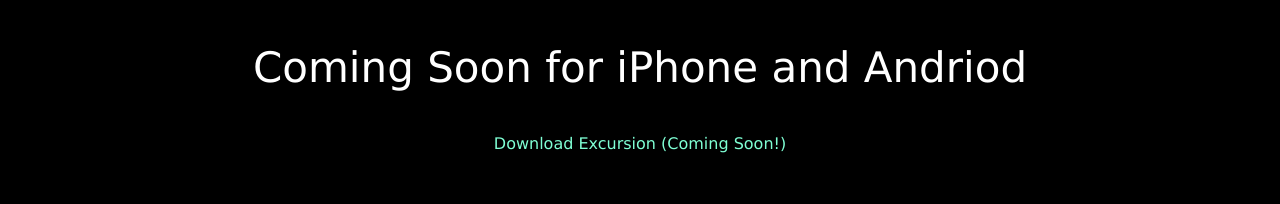
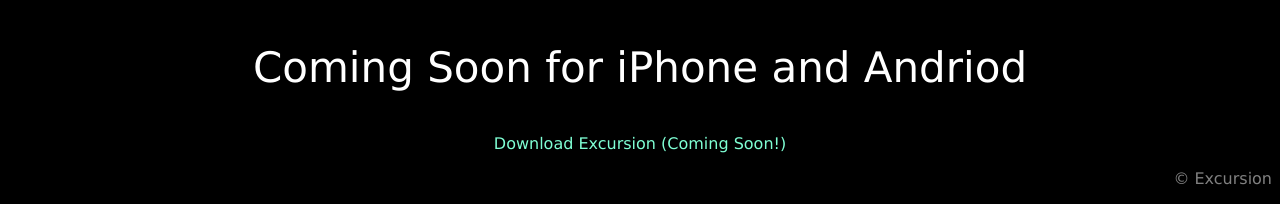
Before and after one commit to ChiefCoding/excursion, a plain HTML site: page index.html in a window 1280 px wide. Shown: the part 1136-1340 px from the top of the page. Before the commit the page ends 1305 px from the top, so only its background shows below. Drawn offline with Linux system fonts and the light colour scheme.

Commit message:
added footer, final step!

```diff
--- a/index.html
+++ b/index.html
@@ -21,6 +21,6 @@
     <p><img src="resources/images/phone.png" alt="phone logo" /></p>
     <h3 class="sec-header">Coming Soon for iPhone and Andriod</h3>
     <p class="p-link">Download Excursion (Coming Soon!)</p>
-
+    <p class="footer">&copy; Excursion</p>
   </body>
 </html>
```
